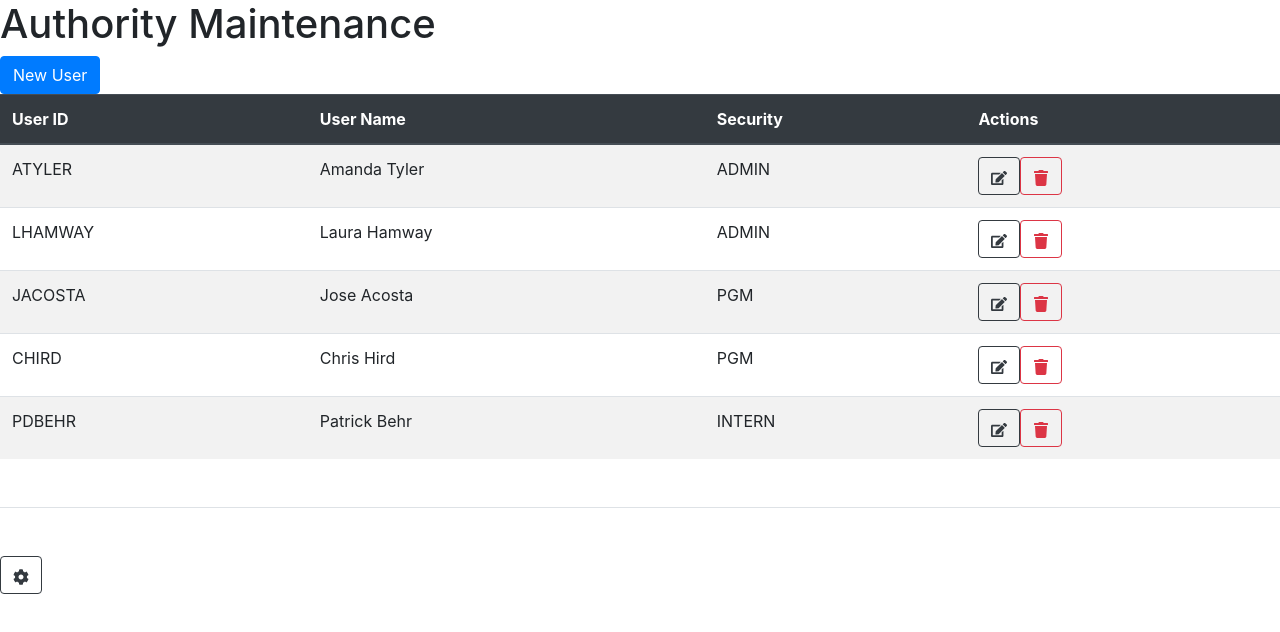
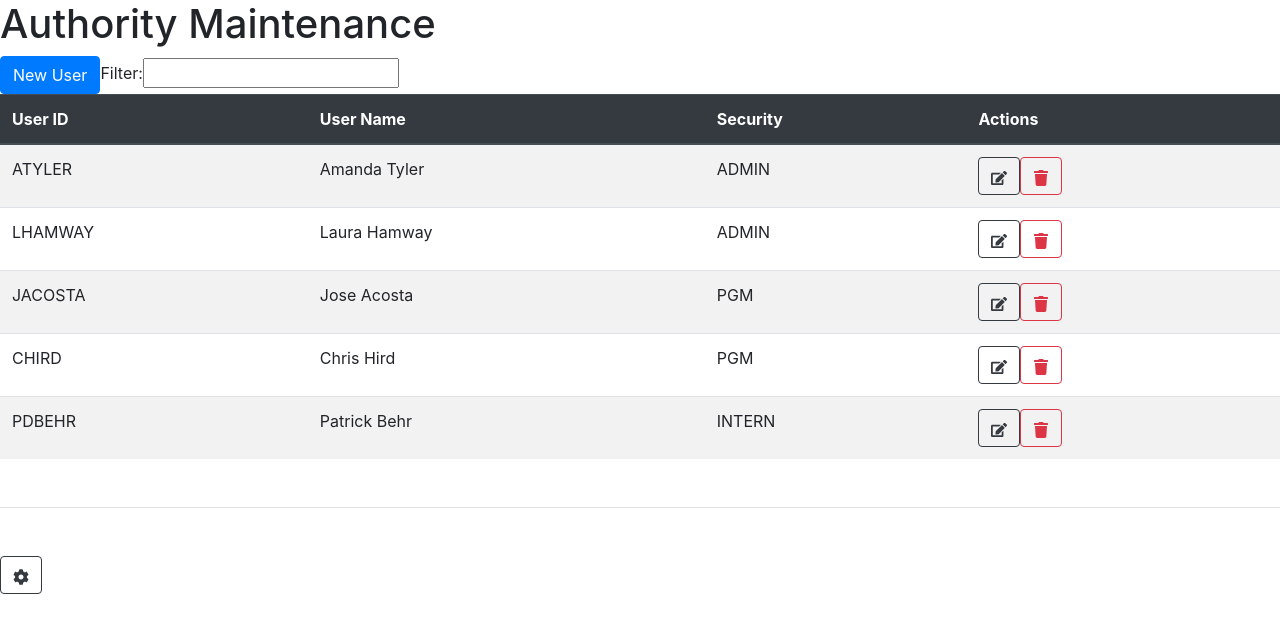
Before and after one commit to p-behr/magic-2020, a React (Create React App) app: page / in a window 1280 px wide. Shown: the top 632 px of the page. Built offline with nearby package versions, Linux system fonts and the light colour scheme.

Commit message:
Added a filter to the user list

```diff
--- a/src/components/UserList.js
+++ b/src/components/UserList.js
@@ -21,6 +21,11 @@ export default function UserList () {
     const {users} = useUsers();
 
     const [formState, setFormState] = useState(defaultFormState);
+    const [filter, setFilter] = useState("");
+
+    const handleFilterChange = (e) => {
+        setFilter(e.target.value);
+    }
 
     const handleAdd = () => {
         console.log(`Add button pressed`);
@@ -52,6 +57,13 @@ export default function UserList () {
     return (
         <>
             <Button variant="primary" onClick={handleAdd}>New User</Button>
+            Filter:
+            <input
+                type="text"
+                value={filter}
+                onChange={handleFilterChange}
+            />
+
             <UserForm
                 mode={formState.mode}
                 show={formState.showForm}
@@ -72,7 +84,9 @@ export default function UserList () {
                     <tbody>
                         {
                             users && users.length > 0 ? (
-                                users.map((user) => (
+                                users.filter((user) =>
+                                    filter === "" || user.userName.toUpperCase().includes(filter.toUpperCase())
+                                ).map((user) => (
                                     <UserRow
                                         key={user.userId}
                                         user={user}
```
